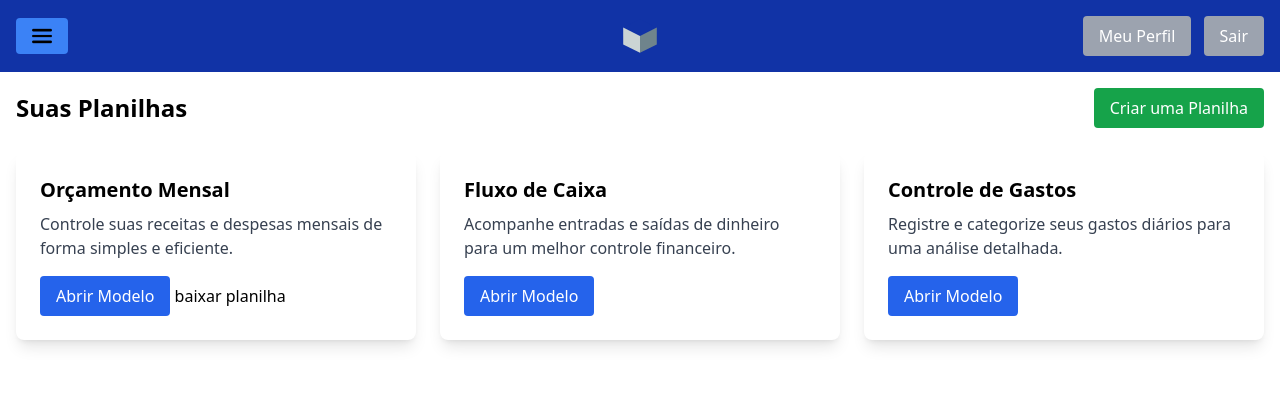
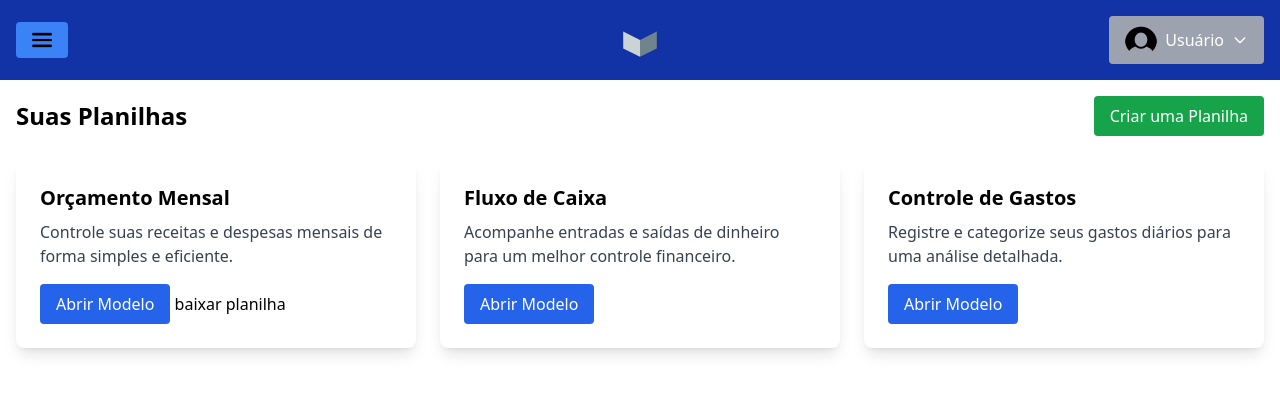
Before and after one commit to ar7utz/Financas, a PHP site: page /modulos/planilha/pagePS.php in a window 1280 px wide. Shown: the top 394 px of the page. Run offline with PHP 8.4, Linux system fonts and the light colour scheme; some libraries are stand-ins or nearby versions.

Commit message:
preparando ajustes e correções na navbar

```diff
--- a/assets/css/output.css
+++ b/assets/css/output.css
@@ -724,6 +724,10 @@ video {
   z-index: 50;
 }
 
+.z-10 {
+  z-index: 10;
+}
+
 .col-span-1 {
   grid-column: span 1 / span 1;
 }
@@ -867,6 +871,10 @@ video {
 
 .mt-8 {
   margin-top: 2rem;
+}
+
+.ml-1 {
+  margin-left: 0.25rem;
 }
 
 .box-border {
@@ -1020,6 +1028,10 @@ video {
   height: 0.5rem;
 }
 
+.h-4 {
+  height: 1rem;
+}
+
 .min-h-5 {
   min-height: 1.25rem;
 }
@@ -1122,6 +1134,10 @@ video {
 
 .w-2 {
   width: 0.5rem;
+}
+
+.w-4 {
+  width: 1rem;
 }
 
 .min-w-full {
@@ -2222,6 +2238,11 @@ video {
 .border-gray-300 {
   --tw-border-opacity: 1;
   border-color: rgb(209 213 219 / var(--tw-border-opacity));
+}
+
+.border-gray-200 {
+  --tw-border-opacity: 1;
+  border-color: rgb(229 231 235 / var(--tw-border-opacity));
 }
 
 .bg-\[rgb\(255\2c 0\2c 0\)\] {
@@ -3302,6 +3323,11 @@ video {
   background-color: rgb(255 255 255 / var(--tw-bg-opacity));
 }
 
+.hover\:bg-gray-100:hover {
+  --tw-bg-opacity: 1;
+  background-color: rgb(243 244 246 / var(--tw-bg-opacity));
+}
+
 .hover\:font-bold:hover {
   font-weight: 700;
 }
--- a/assets/templates/navbar.php
+++ b/assets/templates/navbar.php
@@ -1,10 +1,14 @@
-<?php $url_base = 'http://' . $_SERVER['HTTP_HOST'] . '/financas';
+<?php
+$url_base = 'http://' . $_SERVER['HTTP_HOST'] . '/financas';
 
 // Captura a URL da página anterior
 $url_anterior = isset($_SERVER['HTTP_REFERER']) ? $_SERVER['HTTP_REFERER'] : $url_base;
 $pagina_atual = basename($_SERVER['PHP_SELF']);
 
 $esconder_botao_menu = ($pagina_atual == 'hp_login.php');
+
+$nome = isset($_SESSION['nome']) ? $_SESSION['nome'] : 'Usuário';
+$foto = isset($_SESSION['foto']) && $_SESSION['foto'] !== '' ? htmlspecialchars($_SESSION['foto']) : 'foto_default.png';
 ?>
 
 <header class="bg-tollens p-4 flex items-center relative">
@@ -38,18 +42,30 @@ $esconder_botao_menu = ($pagina_atual == 'hp_login.php');
         <img src="../../assets/logo/cube-logo.svg" alt="Logo" class="w-14 h-14">
     </div>
 
-    <div class="ml-auto space-x-2">
-        <a href="<?php $url_base ?>../usuario/perfil.php" rel="noopener noreferrer">
-            <button class="bg-gray-400 text-white py-2 px-4 rounded">Meu Perfil</button>
-        </a>
-        <button id="abrirModal" class="bg-gray-400 text-white py-2 px-4 rounded">Sair</button>
+    <div class="ml-auto relative">
+        <!-- Ícone da foto do usuário -->
+        <button id="dropdownToggle" class="flex items-center space-x-2 bg-gray-400 text-white py-2 px-4 rounded focus:outline-none relative">
+            <img src="../../assets/uploads/<?php echo $foto; ?>" alt="Foto do Usuário" class="w-8 h-8 rounded-full object-cover"
+            />
+            <span class="font-medium"><?php echo htmlspecialchars($nome); ?></span>
+            <svg class="w-4 h-4 ml-1" fill="none" stroke="currentColor" viewBox="0 0 24 24" xmlns="http://www.w3.org/2000/svg">
+                <path stroke-linecap="round" stroke-linejoin="round" stroke-width="2" d="M19 9l-7 7-7-7"></path>
+            </svg>
+        </button>
+
+        <!-- Dropdown -->
+        <div id="dropdownMenu" class="hidden absolute right-0 mt-2 w-48 bg-white border border-gray-200 rounded-md shadow-lg z-10">
+            <a href="<?php echo $url_base; ?>./modulos/usuario/perfil.php" class="block px-4 py-2 text-gray-700 hover:bg-gray-100">Meu Perfil</a>
+            <button id="abrirModalLogout" class="block w-full text-left px-4 py-2 text-gray-700 hover:bg-gray-100">Sair</button>
         </div>
+    </div>
+
 
     <div id="modalConfirmarLogout" class="hidden fixed inset-0 bg-black bg-opacity-70 flex justify-center items-center z-50">
         <div class="bg-white p-6 rounded-md text-center">
             <p class="mb-4">Tem certeza de que deseja sair?</p>
             <div class="flex justify-center space-x-4">
-                <a href="<?php $url_base ?>../login/logout.php" rel="noopener noreferrer">
+                <a href="<?php echo $url_base; ?>../modulos/login/logout.php" rel="noopener noreferrer">
                     <button id="confirmarLogout" class="bg-green-600 text-white py-2 px-4 rounded hover:bg-green-500">Confirmar</button>
                 </a>
                 <button id="cancelarLogout" class="bg-red-600 text-white py-2 px-4 rounded hover:bg-red-500">Cancelar</button>
@@ -57,26 +73,6 @@ $esconder_botao_menu = ($pagina_atual == 'hp_login.php');
         </div>
     </div>
 </header>
-
-<script>
-    // Função para abrir o modal ao clicar no botão de sair
-    document.getElementById('abrirModal').addEventListener('click', function() {
-        document.getElementById('modalConfirmarLogout').classList.remove('hidden');
-    });
-
-    // Função para fechar o modal ao clicar no botão cancelar
-    document.getElementById('cancelarLogout').addEventListener('click', function() {
-        document.getElementById('modalConfirmarLogout').classList.add('hidden');
-    });
-
-    // Fechar modal clicando fora da caixa
-    window.addEventListener('click', function(event) {
-        const modal = document.getElementById('modalConfirmarLogout');
-        if (event.target === modal) {
-            modal.classList.add('hidden');
-        }
-    });
-</script>
 
 <script> //limpar o url
     const url = new URL(window.location);
@@ -89,22 +85,52 @@ $esconder_botao_menu = ($pagina_atual == 'hp_login.php');
     const btnFechar = document.getElementById('btnFechar');
     const menuLateral = document.getElementById('menuLateral');
     const menuOverlay = document.getElementById('menuOverlay');
-
     // Função para abrir o menu
     btnMenu.addEventListener('click', () => {
         menuLateral.classList.remove('-translate-x-full');
         menuOverlay.classList.remove('hidden');
     });
-
     // Função para fechar o menu
     btnFechar.addEventListener('click', () => {
         menuLateral.classList.add('-translate-x-full');
         menuOverlay.classList.add('hidden');
     });
-
     // Fechar o menu ao clicar no overlay
     menuOverlay.addEventListener('click', () => {
         menuLateral.classList.add('-translate-x-full');
         menuOverlay.classList.add('hidden');
     });
 </script>
+
+<script>
+    const dropdownToggle = document.getElementById('dropdownToggle');
+    const dropdownMenu = document.getElementById('dropdownMenu');
+    const abrirModalLogout = document.getElementById('abrirModalLogout');
+    const modalConfirmarLogout = document.getElementById('modalConfirmarLogout');
+    const cancelarLogout = document.getElementById('cancelarLogout');
+    // Alternar visibilidade do dropdown
+    dropdownToggle.addEventListener('click', () => {
+        dropdownMenu.classList.toggle('hidden');
+    });
+    // Abrir o modal de logout
+    abrirModalLogout.addEventListener('click', () => {
+        modalConfirmarLogout.classList.remove('hidden');
+        dropdownMenu.classList.add('hidden'); // Fecha o dropdown ao abrir o modal
+    });
+    // Fechar o modal de logout
+    cancelarLogout.addEventListener('click', () => {
+        modalConfirmarLogout.classList.add('hidden');
+    });
+    // Fechar o dropdown ao clicar fora dele
+    window.addEventListener('click', (e) => {
+        if (!dropdownToggle.contains(e.target) && !dropdownMenu.contains(e.target)) {
+            dropdownMenu.classList.add('hidden');
+        }
+    });
+    // Fechar o modal ao clicar fora dele
+    window.addEventListener('click', (e) => {
+        if (e.target === modalConfirmarLogout) {
+            modalConfirmarLogout.classList.add('hidden');
+        }
+    });
+</script>
```
Lines whose indentation alone changed are shown as unchanged.
